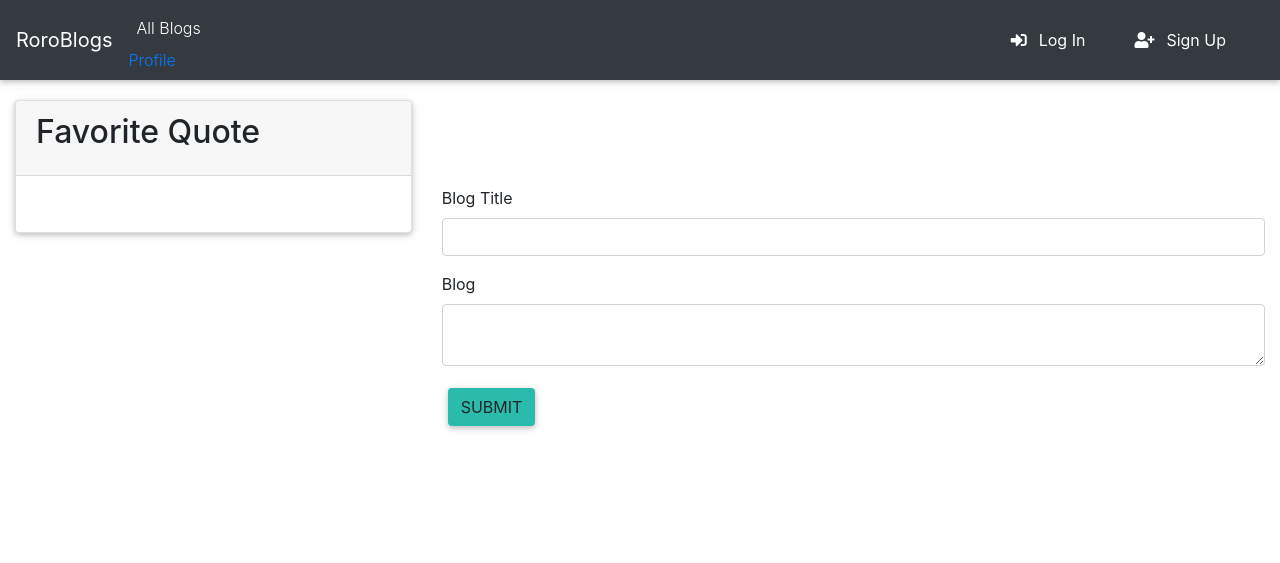
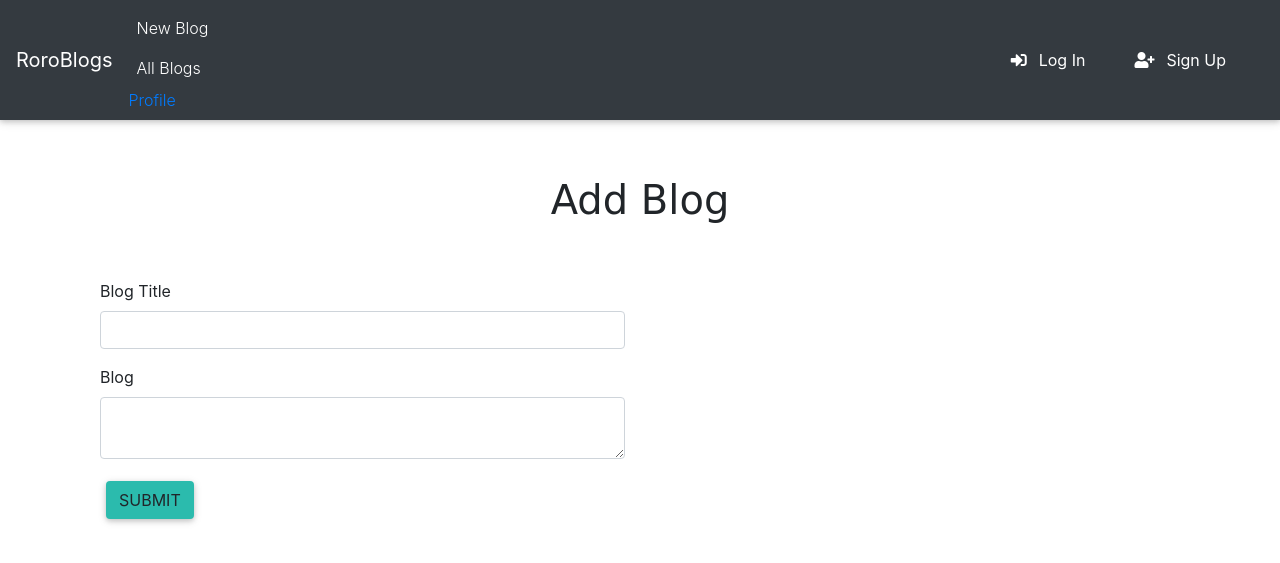
Before and after one commit to rowenarono95/Thee-Blog, a Flask app: template app/templates/blog.html in a window 1280 px wide. Shown: the top 563 px of the page. Run offline with Flask 2, Linux system fonts and the light colour scheme; the template is opened without the code that fills it: values that come from a table or form of the project are taken from there, others are empty; some libraries are stand-ins or nearby versions; some web fonts are replaced.

Commit message:
add new blog method

```diff
--- a/app/models.py
+++ b/app/models.py
@@ -51,13 +51,14 @@
     def save_blog(self):
         db.session.add(self)
         db.session.commit()
+
     @classmethod
     def get_blog(cls, id):
         blog = Blog.query.filter_by(id=id).all()
         return blog
     @classmethod
     def get_all_blog(cls):
-        blog = Blog.query.order_by('-id').all()
+        blog = Blog.query.order_by('id').all()
         return blog
     def __repr__(self):
         return f'Blog {self.blog_title}'
--- a/app/templates/blog.html
+++ b/app/templates/blog.html
@@ -1,37 +1,28 @@
+
 {% extends 'base.html' %}
-{% import "bootstrap/wtf.html" as wtf %}
-{% block styles%}
-{{ super() }}
-<link rel="stylesheet" href="{{url_for('static',filename='css/index.css')}}">
+{%import "bootstrap/wtf.html" as wtf%}
+
+<!-- Navbar block  -->
+{% block navbar %}
+    {% include 'navbar.html' %}
 {% endblock %}
 
+{% block content %}
 
-{% block content %}
-<div class="container-fluid">
-    <div class="row">
-        <div class="col-md-4 pt-3">
-            <div class="card" style="position: relative">
-                <div class="card-header">
-                    <div class="card-title">
-                        <h2>Favorite Quote</h2>
-                    </div>
+
+<div  class='container' >
+    <h1 style="margin: 5%; text-align: center; font-family: 'Lobster', cursive;">Add Blog</h1>
+    <div class="col-md-6">
+    </div>
+        <div class="col-md-6">
+            <div class="panel panel-default">
+                <div class="panel-body">
+                    {{wtf.quick_form(blog_form)}}
                 </div>
-                <div class="card-body">
-                    <h2 class="quoted-author">{{ quote.author }}</h2>
-                    <p class="quoted-quote">{{ quote.quote }}</p>
-                </div>
+
             </div>
         </div>
-        <div class="col-md-8 pt-3">
-            <div class="banner-post-banner">
-                <div class="container" id="post-banner">
-                    <h2 class="text-center text-white">Add Blog</h2>
-                    <p class="text-center text-white">Add Favorite blog</p>
-                </div>
-            </div>
-            {{ wtf.quick_form(form)}}
-        </div>
     </div>
+</div>
 
-</div>
 {% endblock %}
--- a/app/templates/navbar.html
+++ b/app/templates/navbar.html
@@ -23,6 +23,7 @@
         <div class="collapse navbar-collapse" id="navbarSupportedContent-4">
             <ul class="navbar-nav mr-auto">
                 <li class="nav-item">
+                    <a class="nav-link" href="{{url_for('main.newblog')}}">New Blog</a>
                     <a class="nav-link" href="{{url_for('main.index')}}">All Blogs</a>
                     <a href="{{url_for('main.profile',uname=current_user.username)}}">Profile</a>
 
```
Also changed, not shown: app/main/views.py (+26 -1 lines), app/templates/index.html (+22 -6 lines), app/templates/myblogs.html (added), app/templates/new_blog.html (deleted).
